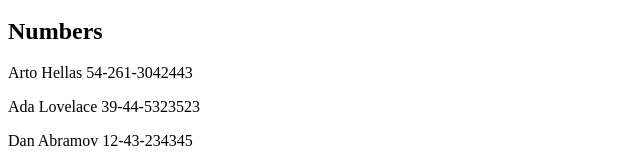
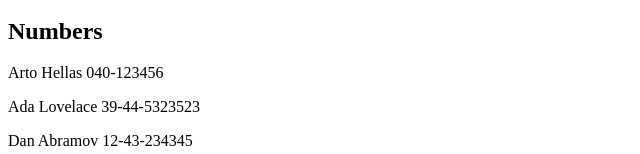
Before and after one commit to tomascarrizodev/fullstack-open, a React (Vite) app in the folder part2/phonebook/: page / in a window 1280 px wide. Shown: the part 220-374 px from the top of the page, without its empty margins (0-640 px from the left). Built offline with nearby package versions, Linux system fonts and the light colour scheme; data requests are answered from the project's data file.

Commit message:
part2 exercise 2.11/2.12

```diff
--- /dev/null
+++ b/part2/phonebook/db.json
@@ -0,0 +1,24 @@
+{
+  "persons": [
+    {
+      "name": "Arto Hellas",
+      "number": "040-123456",
+      "id": "1"
+    },
+    {
+      "name": "Ada Lovelace",
+      "number": "39-44-5323523",
+      "id": "2"
+    },
+    {
+      "name": "Dan Abramov",
+      "number": "12-43-234345",
+      "id": "3"
+    },
+    {
+      "name": "Mary Poppendieck",
+      "number": "39-23-6423122",
+      "id": "4"
+    }
+  ]
+}
--- a/part2/phonebook/package.json
+++ b/part2/phonebook/package.json
@@ -7,9 +7,11 @@
     "dev": "vite",
     "build": "vite build",
     "lint": "eslint . --ext js,jsx --report-unused-disable-directives --max-warnings 0",
-    "preview": "vite preview"
+    "preview": "vite preview",
+    "server": "json-server -p3001 --watch db.json"
   },
   "dependencies": {
+    "axios": "^1.6.5",
     "react": "^18.2.0",
     "react-dom": "^18.2.0"
   },
--- a/part2/phonebook/src/App.jsx
+++ b/part2/phonebook/src/App.jsx
@@ -1,19 +1,23 @@
-import { useState } from 'react'
+import { useEffect, useState } from 'react'
 import Filter from './components/Filter'
 import PersonForm from './components/PersonForm'
 import Persons from './components/Persons'
+import axios from 'axios'
 
 const App = () => {
-  const [persons, setPersons] = useState([
-    { name: 'Arto Hellas', number: '54-261-3042443', id: 1 },
-    { name: 'Ada Lovelace', number: '39-44-5323523', id: 2 },
-    { name: 'Dan Abramov', number: '12-43-234345', id: 3 },
-    { name: 'Mary Poppendieck', number: '39-23-6423122', id: 4 }
-  ])
+  const [persons, setPersons] = useState([])
   const [newName, setNewName] = useState('')
   const [newNumber, setNewNumber] = useState('')
   const [filter, setFilter] = useState('')
-  const [filteredPersons, setFilteredPersons] = useState(persons)
+  const [filteredPersons, setFilteredPersons] = useState([])
+
+  useEffect(() => {
+    axios
+      .get('http://localhost:3001/persons')
+      .then(response => {
+        setPersons(response.data)
+      })
+  }, [])
 
   const handleChange = (e, func) => {
     const val = e.target.value
@@ -48,7 +52,11 @@
 
       <h2>Numbers</h2>
 
-      <Persons filteredPersons={filteredPersons} />
+      <Persons
+        persons={persons}
+        filteredPersons={filteredPersons}
+        setFilteredPersons={setFilteredPersons}
+      />
 
     </div>
   )
--- a/part2/phonebook/src/components/PersonForm/index.jsx
+++ b/part2/phonebook/src/components/PersonForm/index.jsx
@@ -1,3 +1,5 @@
+import axios from "axios"
+
 const PersonForm = (props) => {
 
   const { persons, newName, setNewName, newNumber, setNewNumber, setPersons, setFilteredPersons, handleChange } = props
@@ -6,20 +8,29 @@
     e.preventDefault()
 
     const newPersons = [...persons]
-    const newPerson = { name: newName, number: newNumber, id: newPersons.length + 1 }
-    newPersons.push(newPerson)
+    const newPerson = { name: newName, number: newNumber, id: (newPersons.length + 1).toString() }
 
-    for (let i = 0; i < newPersons.length - 1; i++) {
+    let unique = true
+
+    for (let i = 0; i < newPersons.length; i++) {
       if (newPersons[i].name === newName) {
-        newPersons.pop()
+        unique = false
         alert(`${newName} is already in the phonebook`)
       }
     }
 
-    setPersons(newPersons)
-    setFilteredPersons(newPersons)
-    setNewName('')
-    setNewNumber('')
+    if (unique) {
+      setPersons([...newPersons, newPerson])
+      setFilteredPersons(newPersons)
+      setNewName('')
+      setNewNumber('')
+
+      axios
+        .post('http://localhost:3001/persons', newPerson)
+        .then(response => {
+          console.log(response)
+        })
+    }
   }
 
   return (
--- a/part2/phonebook/src/components/Persons/index.jsx
+++ b/part2/phonebook/src/components/Persons/index.jsx
@@ -1,9 +1,14 @@
-const Persons = ({ filteredPersons }) => {
+import { useEffect } from "react"
+
+const Persons = ({ filteredPersons, setFilteredPersons, persons }) => {
+  useEffect(() => {
+    setFilteredPersons(persons)
+  }, [persons])
   return (
     <>
       {
         filteredPersons.length ?
-          filteredPersons.map(e => {
+        filteredPersons.map(e => {
             return <p key={e.id}>{e.name} {e.number}</p>
           }) :
           <p>No matches</p>
```
Also changed, not shown: 1 other file (tests, documents, lock files or other folders).
